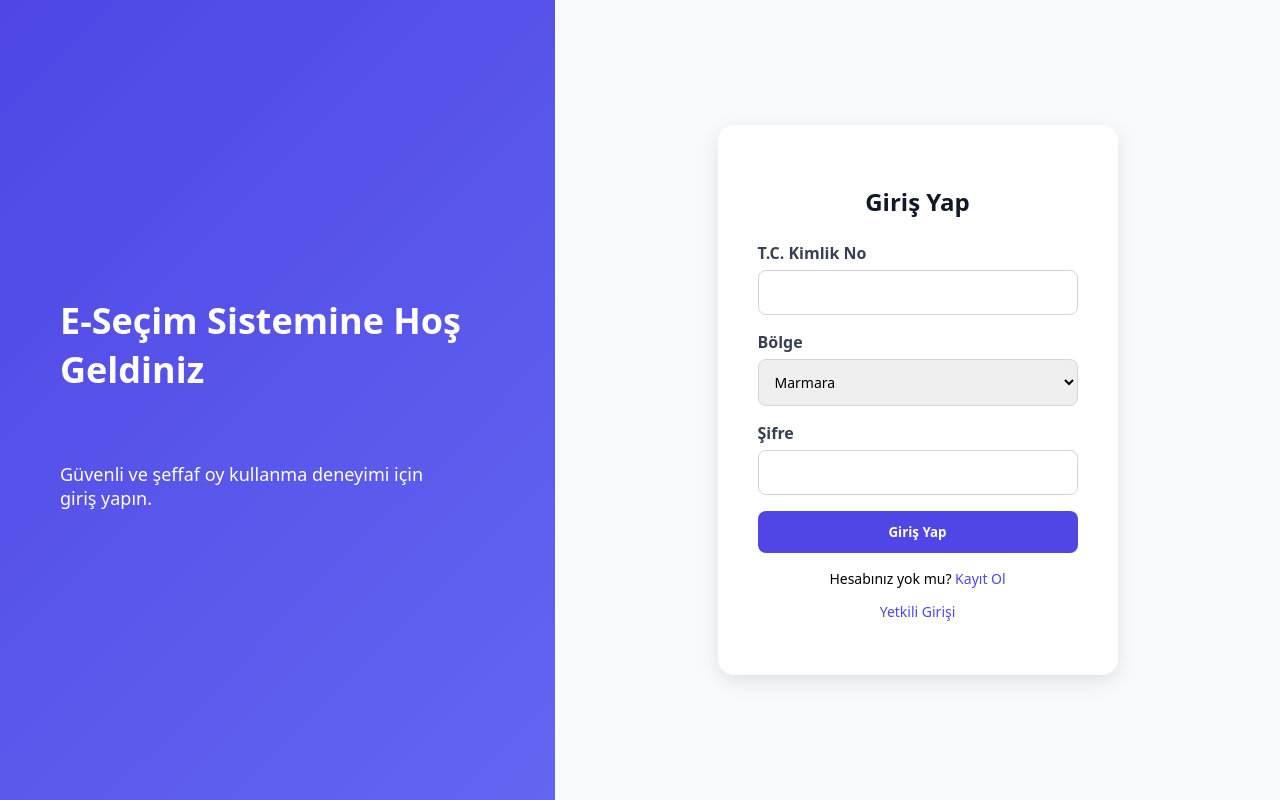
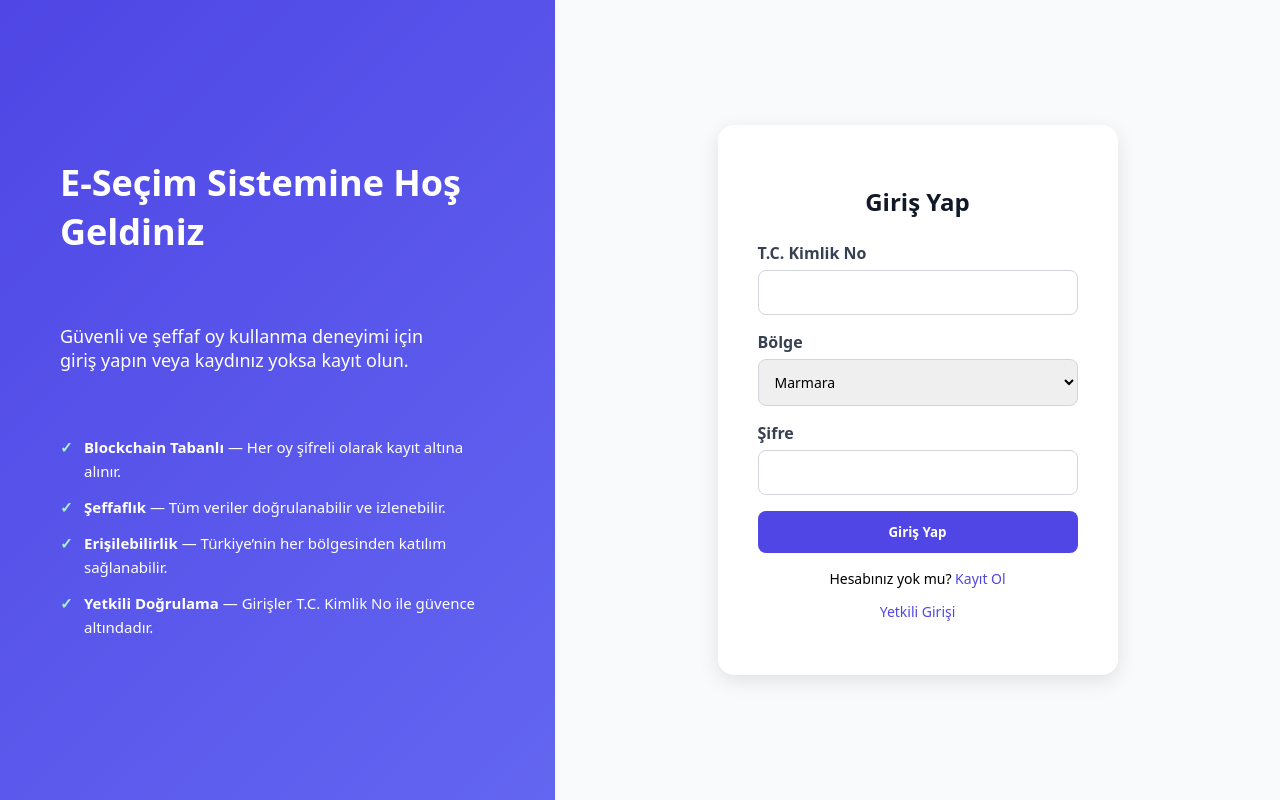
Before and after one commit to fatihberber1/blockchaine-secim, a React (Vite) app: page /login in a window 1280 px wide. Built offline with nearby package versions, Linux system fonts and the light colour scheme.

Commit message:
login sayfasının düzenlenmesi

```diff
--- a/src/pages/LoginPage.css
+++ b/src/pages/LoginPage.css
@@ -15,7 +15,6 @@
     gap: 30px;
   }
 
-
   .login-left h1 {
     font-size: 36px;
     margin-bottom: 20px;
@@ -24,6 +23,28 @@
   .login-left p {
     font-size: 18px;
     max-width: 400px;
+  }
+
+  .info-points {
+    list-style: none;
+    padding-left: 0;
+    font-size: 15px;
+    line-height: 1.6;
+  }
+
+  .info-points li {
+    margin-bottom: 12px;
+    padding-left: 24px;
+    position: relative;
+  }
+
+  .info-points li::before {
+    content: "✓";
+    position: absolute;
+    left: 0;
+    top: 0;
+    color: #a7f3d0;
+    font-weight: bold;
   }
 
   .login-right {
@@ -105,25 +126,3 @@
     font-size: 14px;
     margin-bottom: 12px;
   }
-
-  .info-points {
-  list-style: none;
-  padding-left: 0;
-  font-size: 15px;
-  line-height: 1.6;
-}
-
-.info-points li {
-  margin-bottom: 12px;
-  padding-left: 24px;
-  position: relative;
-}
-
-.info-points li::before {
-  content: "✓";
-  position: absolute;
-  left: 0;
-  top: 0;
-  color: #a7f3d0;
-  font-weight: bold;
-}
--- a/src/pages/LoginPage.tsx
+++ b/src/pages/LoginPage.tsx
@@ -33,7 +33,14 @@ const LoginPage: React.FC = () => {
     <div className="login-wrapper">
       <div className="login-left">
         <h1>E-Seçim Sistemine Hoş Geldiniz</h1>
-        <p>Güvenli ve şeffaf oy kullanma deneyimi için giriş yapın.</p>
+        <p>Güvenli ve şeffaf oy kullanma deneyimi için giriş yapın veya kaydınız yoksa kayıt olun.</p>
+
+        <ul className="info-points">
+          <li><strong>Blockchain Tabanlı</strong> — Her oy şifreli olarak kayıt altına alınır.</li>
+          <li><strong>Şeffaflık</strong> — Tüm veriler doğrulanabilir ve izlenebilir.</li>
+          <li><strong>Erişilebilirlik</strong> — Türkiye’nin her bölgesinden katılım sağlanabilir.</li>
+          <li><strong>Yetkili Doğrulama</strong> — Girişler T.C. Kimlik No ile güvence altındadır.</li>
+        </ul>
       </div>
 
       <div className="login-right">
@@ -70,8 +77,7 @@ const LoginPage: React.FC = () => {
 
           <div className="login-links">
             <p>
-              Hesabınız yok mu?{" "}
-              <Link to="/register">Kayıt Ol</Link>
+              Hesabınız yok mu? <Link to="/register">Kayıt Ol</Link>
             </p>
             <p>
               <Link to="/admin">Yetkili Girişi</Link>
```
